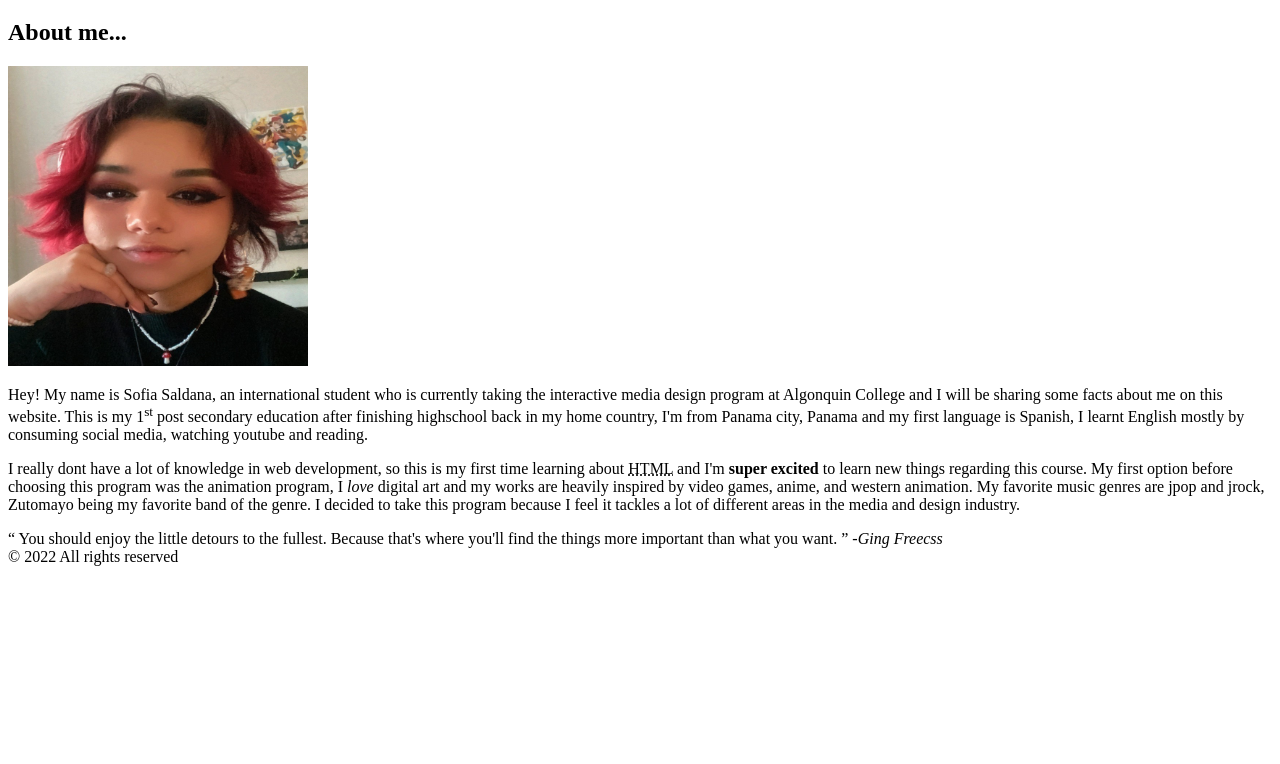
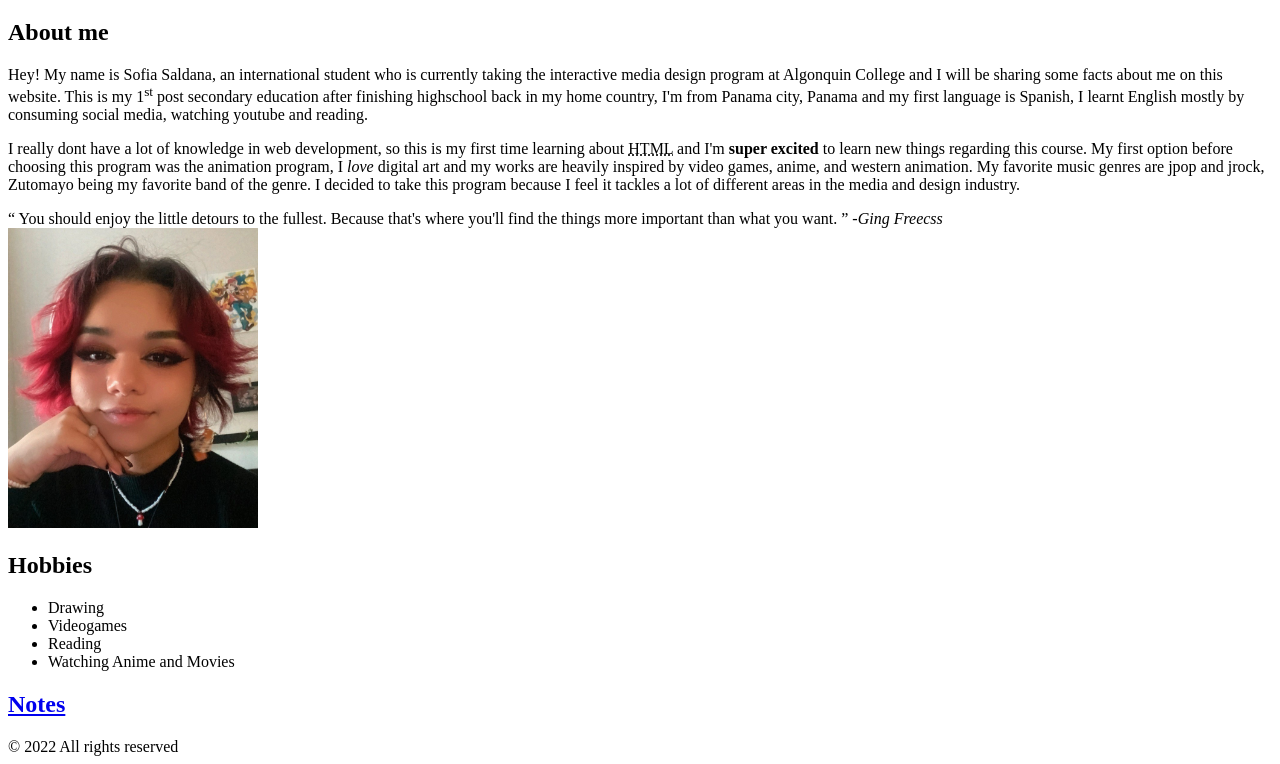
Before and after one commit to FeeSaldana/week-3, a plain HTML site: page index.html in a window 1280 px wide. Shown: the part 61-825 px from the top of the page. Before the commit the page ends 800 px from the top, so only its background shows below. Drawn offline with Linux system fonts and the light colour scheme.

Commit message:
Update index.html

```diff
--- a/index.html
+++ b/index.html
@@ -19,9 +19,9 @@
 
 <article>
 
-<h2>About me...</h2>
+<h2>About me</h2>
 
-    <img src="photo.jpeg" width="300" height="300">
+
 
 <p> Hey! My name is Sofia Saldana, an international student who is currently taking the interactive media design program at Algonquin College and I will be sharing some facts about me on this website. This is my 1<sup>st</sup> post secondary education after finishing highschool back in my home country, I'm from Panama city, Panama and my first language is Spanish, I learnt English mostly by consuming social media, watching youtube and reading. </p>
 
@@ -29,8 +29,25 @@
 
   <q> You should enjoy the little detours to the fullest. Because that's where you'll find the things more important than what you want. </q> <cite> -Ging Freecss </cite>
 
-</article>
+    </article>
 
+  <article>
+
+      <img src="photo.jpeg" width="250" height="300">
+
+    <h2> Hobbies </h2>
+
+    <ul>
+  <li>Drawing</li>
+  <li>Videogames</li>
+  <li>Reading</li>
+  <li>Watching Anime and Movies</li>
+</ul>
+
+
+    </article>
+
+ <h2><a href="sald0014.github.io/index.html">Notes</a> </h2>
 
 
 </main>
```
